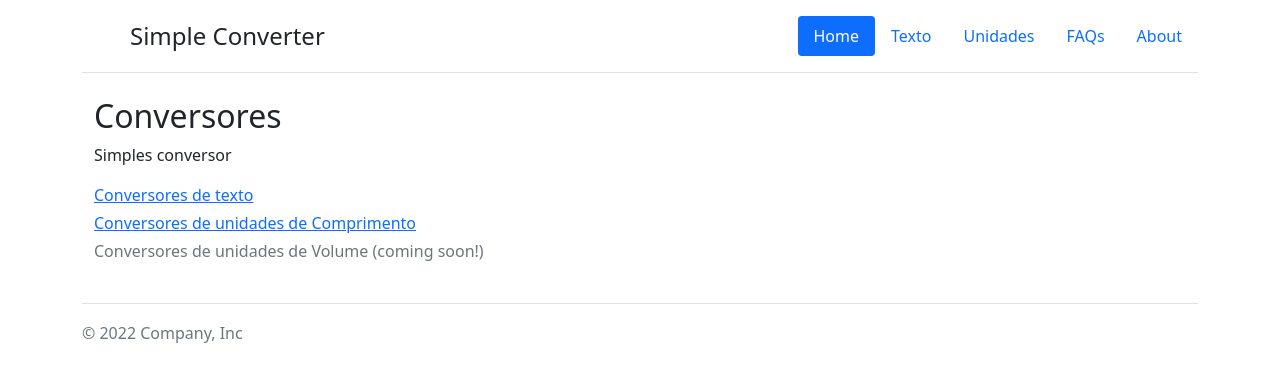
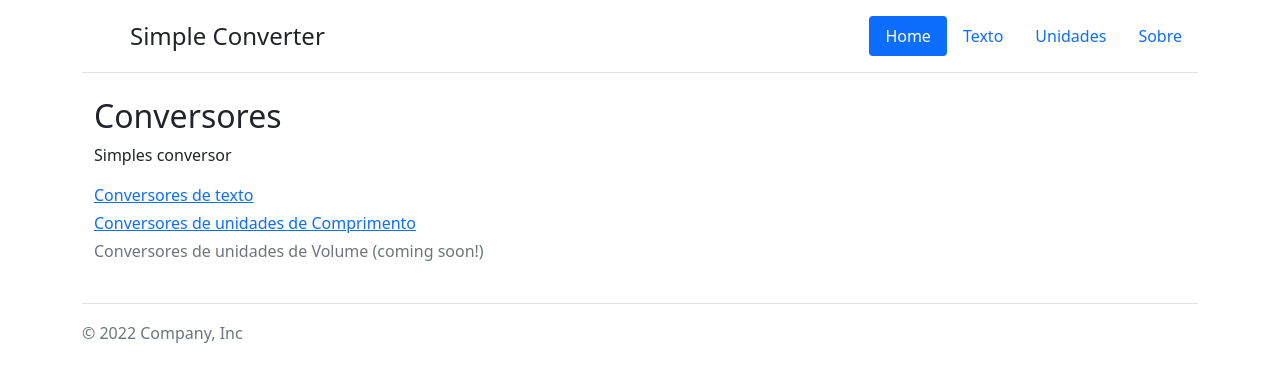
Before and after one commit to hugoluiz1984/conversores, a Next.js app: page / in a window 1280 px wide. Shown: the top 382 px of the page. Built offline with nearby package versions, Linux system fonts and the light colour scheme.

Commit message:
Correção no Navbar.

```diff
--- a/components/Layout/index.js
+++ b/components/Layout/index.js
@@ -3,8 +3,11 @@ import Image from 'next/image'
 import Link from 'next/link'
 import { Children } from 'react'
 
+import NavBar from '../Nav'
+
 
 export default function Home({children}) {
+
   return (
     <div className='container'>
       <Head>
@@ -17,14 +20,7 @@ export default function Home({children}) {
           <svg className="bi me-2" width="40" height="32"></svg>
           <span className="fs-4">Simple Converter</span>
         </p>
-
-        <ul className="nav nav-pills">
-          <li className="nav-item"><a href="./" className="nav-link active" aria-current="page">Home</a></li>
-          <li className="nav-item"><a href="./Texto" className="nav-link">Texto</a></li>
-          <li className="nav-item"><a href="./Unidades" className="nav-link">Unidades</a></li>
-          <li className="nav-item"><a href="#" className="nav-link">FAQs</a></li>
-          <li className="nav-item"><a href="#" className="nav-link">About</a></li>
-        </ul>
+      <NavBar />
     </header>
       <main className=''>
         {children}
--- /dev/null
+++ b/components/Nav/index.js
@@ -0,0 +1,21 @@
+import React from 'react'
+import { navLinks } from './../../utils/data';
+import { useRouter } from 'next/router'
+
+export default function NavBar() {
+    const router = useRouter();
+
+    let caminho = router.pathname
+  return (
+    <div>
+        <ul className="nav nav-pills">
+            { navLinks.map((link, index)=>{
+               return (
+                <li className="nav-item" key={index}>
+                    <a href={link.path} className={caminho==link.path?'nav-link active':"nav-link"}>{link.label}</a>
+                </li>)
+            })}
+        </ul>
+    </div>
+  )
+}
--- /dev/null
+++ b/utils/data.js
@@ -0,0 +1,6 @@
+export const navLinks =[
+    { label :'Home', path:'/'},
+    { label :'Texto', path:'/Texto'},
+    { label :'Unidades', path:'/Unidades'},
+    { label :'Sobre', path:'#'},
+]
```
